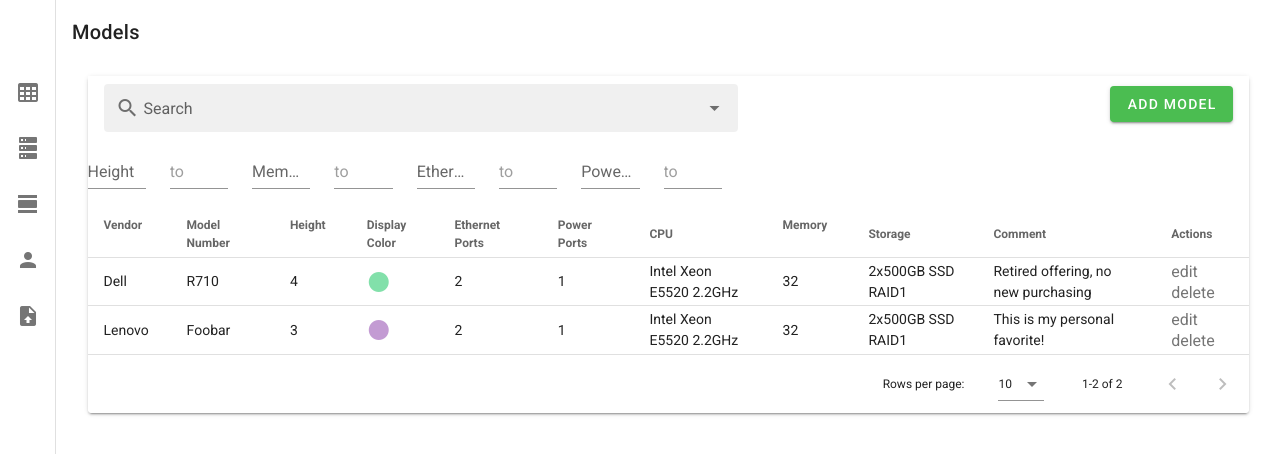
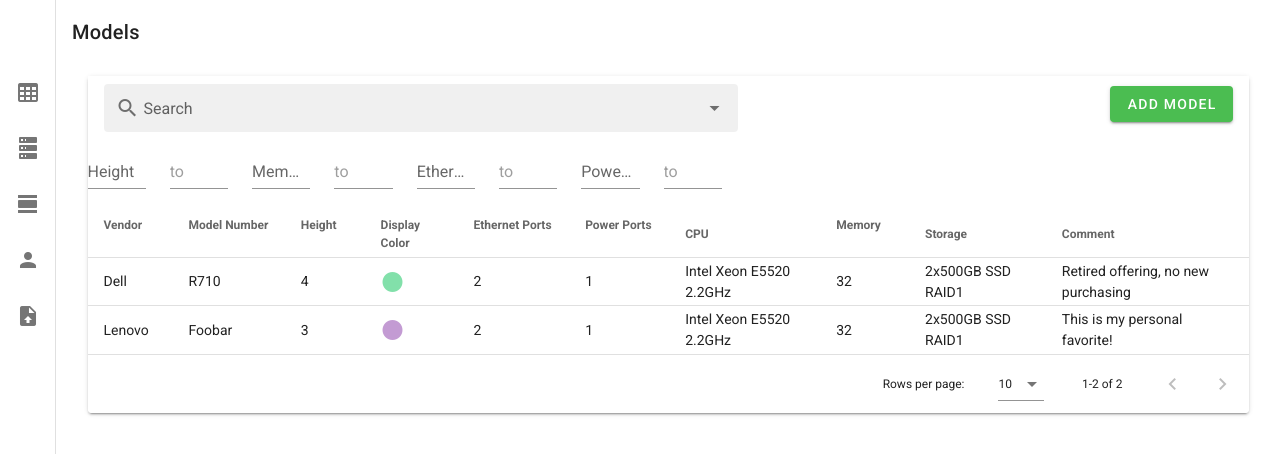
Before and after one commit to brookezkeene/ECE458_ONSO, a Vue app in the folder src/Web.Api/VueClient/: page /Models in a window 1280 px wide. Shown: the top 454 px of the page. Built offline with nearby package versions, Linux system fonts and the light colour scheme; what vuetify-dialog would draw is missing.

Commit message:
created admin variable that makes actions column visible if user is an admin #26

```diff
--- a/src/Web.Api/VueClient/src/components/Models.vue
+++ b/src/Web.Api/VueClient/src/components/Models.vue
@@ -4,7 +4,7 @@
             <v-card-title>Models</v-card-title>
             <v-container>
             <v-card>
-                <v-data-table :headers="headers"
+                <v-data-table :headers="filteredHeaders"
                               :items="models"
                               :search="search"
                               @click:row="showDetails">
@@ -124,7 +124,7 @@
                         </v-icon>
                     </template>
 
-                    <template v-slot:item.action="{ item }">
+                    <template v-if="admin" v-slot:item.action="{ item }">
                         <v-icon small
                                 class="mr-2"
                                 @click="editItem(item)">
@@ -162,7 +162,7 @@
         components: {
             ModelEdit,
         },
-        inject: ['modelRepository'],
+        inject: ['modelRepository', 'auth'],
         data() {
             return {
                 // Filter values.
@@ -175,6 +175,7 @@
                 startPowerValue: '',
                 endPowerValue: '',
 
+                admin: false,
                 dialog: false,
                 detailsDialog: false,
                 loading: true,
@@ -233,6 +234,12 @@
         computed: {
             formTitle() {
                 return this.editedIndex === -1 ? 'New Item' : 'Edit Item'
+            },
+            isAdmin() {
+                return this.admin === this.auth.isAdmin()
+            },
+            filteredHeaders() {
+                return (this.admin) ? this.headers : this.headers.filter(h => h.text !== "Actions")
             },
         },
         watch: {
```
